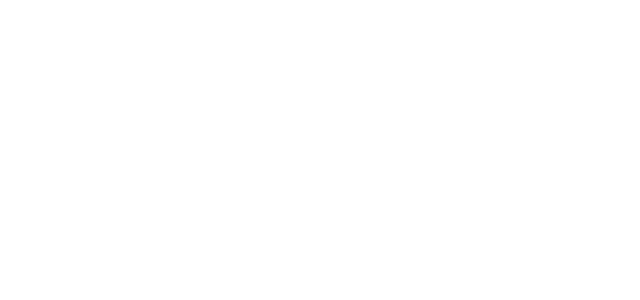
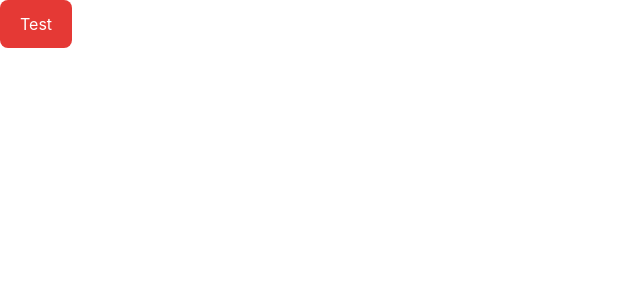
Before and after one commit to maxencemazeau/financewebsite, a React (Create React App) app: page /ExpenseHome in a window 1280 px wide. Before the commit this address had no page. Shown: the top 300 px of the page, without its empty margins (0-640 px from the left). Built offline with nearby package versions, Linux system fonts and the light colour scheme.

Commit message:
Simple reusable Button

```diff
--- a/src/App.tsx
+++ b/src/App.tsx
@@ -6,6 +6,7 @@ import Home from "./page/Home/Home"
 import LoginForm from './page/Login/LoginForm';
 import Register from './page/Register/Register';
 import DashboardHome from './page/Dashboard/DashboardHome';
+import ExpenseHome from './page/Expense/ExpenseHome';
 
 function App() {
   return (
@@ -16,6 +17,7 @@ function App() {
           <Route path="/Login" element={<LoginForm />}></Route>
           <Route path="/Register" element={<Register />}></Route>
           <Route path="/Dashboard" element={<DashboardHome />}></Route>
+          <Route path="/ExpenseHome" element={<ExpenseHome />}></Route>
         </Routes>
       </Router>
     </>
--- /dev/null
+++ b/src/components/Button.tsx
@@ -0,0 +1,20 @@
+import React from "react"
+
+interface ButtonProps{
+    onClick: () => void,
+    label: string,
+    color: string,
+    icon?: React.ReactNode
+}
+
+const Button: React.FC<ButtonProps> = ({onClick, label, color, icon}) => {
+
+    return(
+        <button onClick={onClick} className={`flex items-center gap-2 px-5 py-3 text-white duration-150 rounded-lg hover:bg-indigo-500 active:bg-indigo-700 ${color}`}>
+           {icon && <svg className="w-5 h-5">{icon}</svg>}
+    {label}
+        </button>
+    )
+}
+
+export default Button;
--- /dev/null
+++ b/src/page/Expense/ExpenseHome.tsx
@@ -0,0 +1,15 @@
+import React from "react";
+import Button from "../../components/Button";
+
+export default function ExpenseHome(){
+
+    const test = () => {
+        console.log('reusable button');
+    }
+
+    return(
+        <>
+        <Button onClick={test} label={"Test"} color={"bg-red-600"}/>
+        </>
+    )
+}
```
